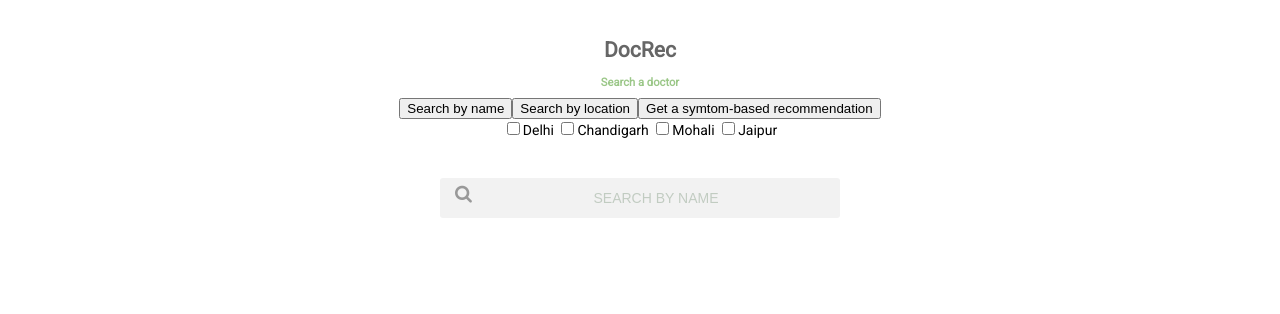
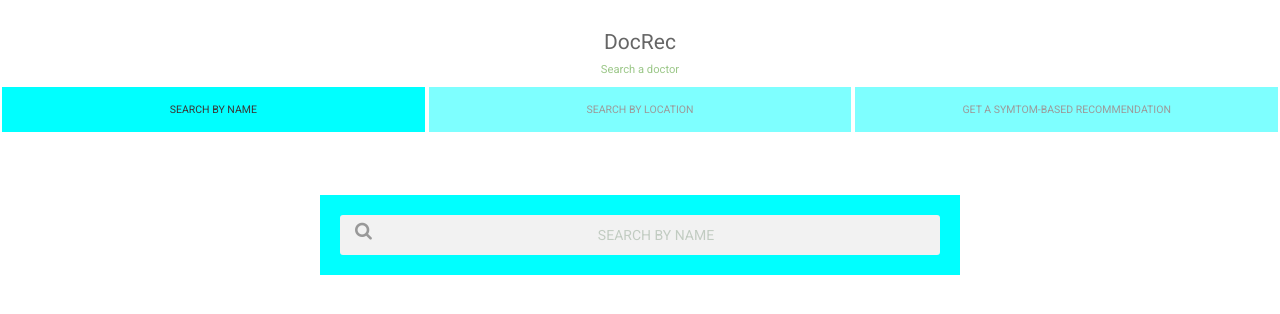
Before and after one commit to ideepakkumar/Symptoms-Based-Doctor-Recommend-System, a PHP site: page / in a window 1280 px wide. Shown: the top 314 px of the page. Run offline with PHP 8.4, Linux system fonts and the light colour scheme; some libraries are stand-ins or nearby versions.

Commit message:
Modify index

```diff
--- a/index.php
+++ b/index.php
@@ -1,8 +1,8 @@
 <html lang="en" class="">
-<head><script
-  src="https://code.jquery.com/jquery-3.3.1.js"
-  integrity="sha256-2Kok7MbOyxpgUVvAk/HJ2jigOSYS2auK4Pfzbm7uH60="
-  crossorigin="anonymous"></script>
+<head>
+<script src="https://code.jquery.com/jquery-3.3.1.js"></script>
+<link rel = "stylesheet" href = "https://maxcdn.bootstrapcdn.com/bootstrap/4.0.0/css/bootstrap.min.css"/>
+<meta name="viewport" content="width=device-width, initial-scale=1">
 <style>
 body {
   background-color: white;
@@ -11,12 +11,10 @@ body {
   padding-top: 30px;
   font-size: 14px;
 }
-
 h1 {
   font-size: 1.5em;
   color: #666666;
 }
-
 h2, a {
   font-size: 0.8em;
   color: #9BC788;
@@ -25,12 +23,10 @@ a.result-option{
   color: white;
   text-decoration: none;
 }
-
 h3 {
   color: #999;
   margin-top: 40px;
 }
-
 /* ============================ */
 /* VARIABLES                    */
 /* ============================ */
@@ -39,9 +35,9 @@ h3 {
 /* ============================ */
 .search-container {
   margin: 40px auto;
-  width: 400px;
+  background: aqua;
+  padding:20px;
 }
-
 .search-box {
   -webkit-border-radius: 3px;
   -moz-border-radius: 3px;
@@ -50,7 +46,6 @@ h3 {
   height: 40px;
   position: relative;
 }
-
 .search-icon {
   -webkit-box-sizing: border-box;
   -moz-box-sizing: border-box;
@@ -62,14 +57,13 @@ h3 {
   font-size: 1.3em;
   padding: 7px 15px;
 }
-
 .search-input {
   -webkit-box-sizing: border-box;
   -moz-box-sizing: border-box;
   box-sizing: border-box;
-  width: 368px;
+  /* width: 368px; */
   height: 40px;
-  float: right;
+  /* float: right; */
   background-color: transparent;
   border: 0px;
   padding: 10px;
@@ -79,7 +73,6 @@ h3 {
   position: relative;
   outline: 0px;
 }
-
 @-webkit-keyframes fadeInTop {
   0% {
     opacity: 0;
@@ -117,7 +110,8 @@ h3 {
   padding: 0;
   position: absolute;
   z-index: 999;
-  width: 368px;
+  /* width: 368px; */
+  width: 80%;
   max-height: 200px;
   overflow: scroll;
   top: 40px;
@@ -184,44 +178,150 @@ h3 {
 #search:-moz-placeholder { /* Firefox 18- */
   color: rgba(0, 55, 0, 0.2); text-align: center;
 }
+.se-btn{
+      border: 2px solid white;
+      background: aqua;
+      padding: 15px;
+      color: #3a3737;
+      text-transform: uppercase;
+      font-size: 75%;
+      opacity: 0.5;
+}
+.act-btn{
+  opacity: 1;
+}
+.loc-btn{
+  border: 2px solid white;
+  background: green;
+  padding: 15px;
+  color: #3a3737;
+  text-transform: uppercase;
+  font-size: 75%;
+  display: none;
+}
 </style>
 
 </head>
 
 <body>
 
+
+
 <link href="https://fonts.googleapis.com/css?family=Roboto" rel="stylesheet" type="text/css">
 <link rel="stylesheet" href="https://maxcdn.bootstrapcdn.com/font-awesome/4.4.0/css/font-awesome.min.css">
 <h1>DocRec</h1>
 <h2>Search a doctor</h2>
-<button class = "active">Search by name</button><button>Search by location</button><button>Get a symtom-based recommendation</button>
-<div id = "loc-opt">
-  <input type = "checkbox" value = "Delhi"/><label>Delhi</label>
-  <input type = "checkbox" value = "Chandigarh"/><label>Chandigarh</label>
-  <input type = "checkbox" value = "Mohali"/><label>Mohali</label>
-  <input type = "checkbox" value = "Jaipur"/><label>Jaipur</label>
-</div>
-<div class="search-container">
+<button class = "se-btn col-md-4 col-xs-12 act-btn" id = "search-name">Search by name</button><button class = "se-btn col-md-4 col-xs-12" id = "loct-drop">Search by location</button><button class = "se-btn col-md-4 col-xs-12">Get a symtom-based recommendation</button>
+<center><button class = "loc-btn col-md-4" id = "gps-loc-btn">Search using GPS location</button><br/><button class = "loc-btn col-md-4" id = "man-loc-btn">Manually select location</button></center>
+<p id = "error"></p>
+<div id = "main-content-A">
+  <div class="search-container col-md-6 col-sm-10 col-xs-12">
     <div class="search-box">
       <div class="search-icon"><i class="fa fa-search"></i></div>
       <input class="search-input" id="search" type="text" placeholder="Search by name">
       <ul class="search-results" id="results"><!--<li>Bessie</li><li>Flossie</li>--></ul>
     </div>
   </div>
+</div>
+
+<div id = "main-content-B" style = "display: none;">
+
+  <!-- <input type = "text" id = "course_latitude"/>
+  <input type = "text" id = "course_longitude"/> -->
+  <center><div id="google_map" class = "col-md-8 col-sm-10 col-xs-12" style="height:400px;"></div></center>
+
+</div>
+
+<script type="text/javascript" src="http://www.google.com/jsapi?key=AIzaSyBvWlrxVhFhEovLo3EzhaM5SMPeNHwyqUI"></script>
+<script type="text/javascript">
+  // var LATITUDE_ELEMENT_ID = "course_latitude";
+  // var LONGITUDE_ELEMENT_ID = "course_longitude";
+  var MAP_DIV_ELEMENT_ID = "google_map";
+  var DEFAULT_ZOOM_WHEN_NO_COORDINATE_EXISTS = 1;
+  var DEFAULT_CENTER_LATITUDE = 22;
+  var DEFAULT_CENTER_LONGITUDE = 13;
+  var DEFAULT_ZOOM_WHEN_COORDINATE_EXISTS = 15;
+  // This is the zoom level required to position the marker
+  var REQUIRED_ZOOM = 15;
+  google.load("maps", "2.x");
+  // The google map variable
+  var map = null;
+  // The marker variable, when it is null no marker has been added
+  var marker = null;
+  function initializeGoogleMap() {
+    map = new google.maps.Map2(document.getElementById(MAP_DIV_ELEMENT_ID));
+    map.addControl(new GLargeMapControl());
+    map.addControl(new GMapTypeControl());
+    map.setMapType(G_NORMAL_MAP);
+    // var latitude = +document.getElementById(LATITUDE_ELEMENT_ID).value;
+    // var longitude = +document.getElementById(LONGITUDE_ELEMENT_ID).value;
+    // if(latitude != 0 && longitude != 0) {
+    //   //We have some sort of starting position, set map center and marker
+    //   map.setCenter(new google.maps.LatLng(latitude, longitude), DEFAULT_ZOOM_WHEN_COORDINATE_EXISTS);
+    //   var point = new GLatLng(latitude, longitude);
+    //   marker = new GMarker(point, {draggable:false});
+    //   map.addOverlay(marker);
+    // } else {
+      // Just set the default center, do not add a marker
+      map.setCenter(new google.maps.LatLng(DEFAULT_CENTER_LATITUDE, DEFAULT_CENTER_LONGITUDE), DEFAULT_ZOOM_WHEN_NO_COORDINATE_EXISTS);
+    // }
+    GEvent.addListener(map, "click", googleMapClickHandler);
+  }
+  function googleMapClickHandler(overlay, latlng, overlaylatlng) {
+    if(map.getZoom() < REQUIRED_ZOOM) {
+      alert("<%= :you_must_zoom_in_closer_to_position_the_course_accurately.l %>" );
+      return;
+    }
+    if(marker == null) {
+      marker = new GMarker(latlng, {draggable:false});
+      map.addOverlay(marker);
+    }
+    else {
+      marker.setLatLng(latlng);
+    }
+    // document.getElementById(LATITUDE_ELEMENT_ID).value = latlng.lat();
+    // document.getElementById(LONGITUDE_ELEMENT_ID).value = latlng.lng();
+    window.location.href = "./showMap.php?lat=" + latlng.lat() + "&lon=" + latlng.lng();
+  }
+  google.setOnLoadCallback(initializeGoogleMap);
+</script>
+
+
 <script>(function() {
   var  resultsOutput, searchInput;
-
+  $("#man-loc-btn").click(function(){
+    $("#main-content-A").hide();
+    $("#main-content-B").show();
+  });
+  $("#search-name").click(function(){
+    $("#main-content-B").hide();
+    $("#main-content-A").show();
+  });
+  $(".se-btn").click(function(){
+    $(".se-btn").removeClass("act-btn");
+    $(this).addClass("act-btn"); $(".loc-btn").fadeOut();
+  });
+  $("#loct-drop").click(function(){
+    $(".loc-btn").fadeIn();
+  });
+  function showPosition(position){
+    var url = "./showMap.php?lat=" + position.coords.latitude + "&lon=" + position.coords.longitude;
+    window.location.href = url;
+  }
+  $("#gps-loc-btn").click(function(){
+    if (navigator.geolocation) {
+        navigator.geolocation.getCurrentPosition(showPosition);
+    } else {
+        $("#error").text("Geolocation is not supported by this browser.");
+    }
+  });
   searchInput = document.getElementById('search');
-
   resultsOutput = document.getElementById('results');
-
   searchInput.addEventListener('keyup', (e) => {
     var suggested, value;
     var values = ["", "", ""];
     value = searchInput.value.toLowerCase().split(' ');
-
     for(var i = 0; i < value.length; i += 1) values[i] = value[i];
-
     $.post("handle_search.php",
     {
         first: values[0],
@@ -234,15 +334,11 @@ h3 {
           var res = ""; data = JSON.parse(data);
           for(var i = 0; i < data.length; i += 1){
              res += "<li><a class = 'result-option' href = './newpro.php?q=" + data[i]["id"] + "'>" + data[i]["Doctor Name"] + "</a></li>";
-
           }
           resultsOutput.innerHTML = res;
         }else console.log("Error");
     });
-
   });
-
 }).call(this);
-
 </script>
 </body></html>
```
Lines whose indentation alone changed are shown as unchanged.
